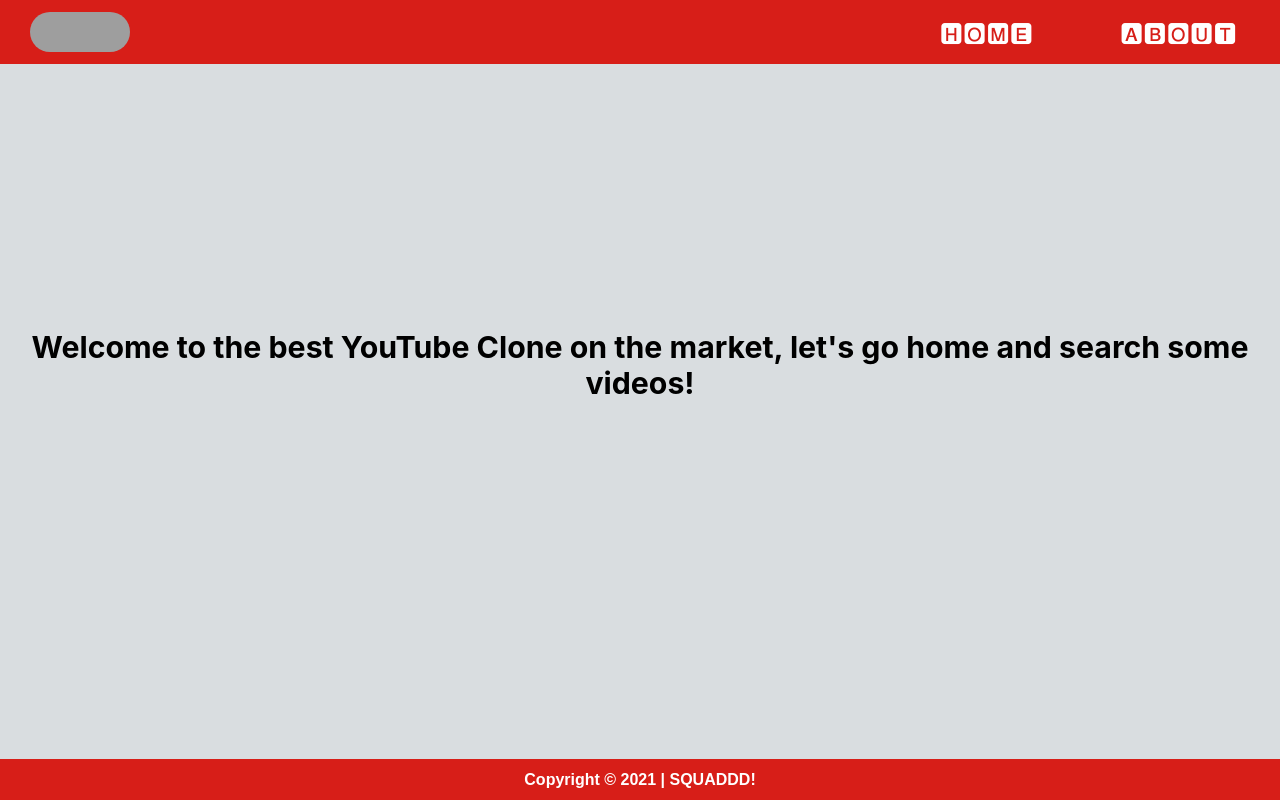
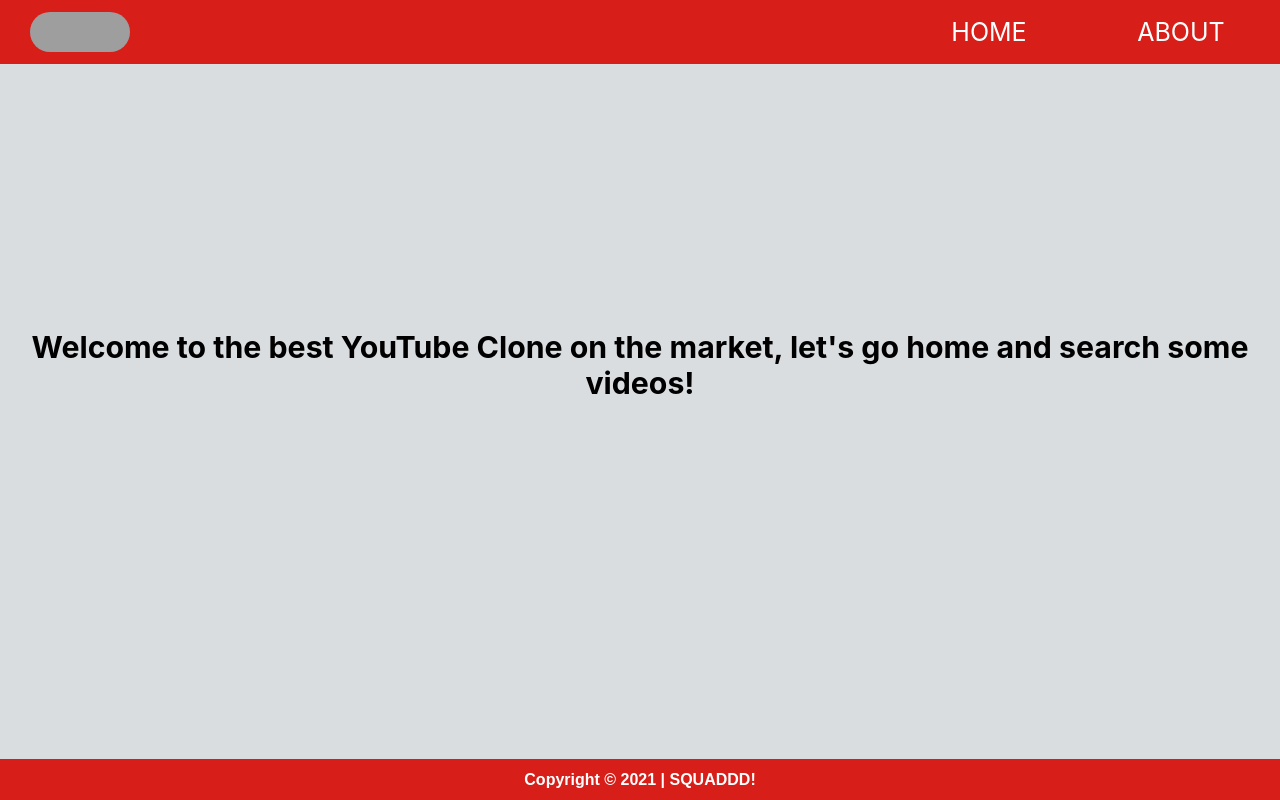
Before and after one commit to FatemaKK/YouTube-React, a React (Create React App) app: page / in a window 1280 px wide. Built offline with nearby package versions, Linux system fonts and the light colour scheme; grey boxes are pictures that could not be loaded.

Commit message:
intial commit

```diff
--- a/src/Components/NavBar.js
+++ b/src/Components/NavBar.js
@@ -19,10 +19,10 @@
         </h3>
         <ul className="nav-links">
           <li>
-            <Link to="/Home">🅷🅾🅼🅴</Link>
+            <Link to="/Home">HOME</Link>
           </li>
           <li>
-            <Link to="/About">🅰🅱🅾🆄🆃</Link>
+            <Link to="/About">ABOUT</Link>
           </li>
         </ul>
       </nav>
```
